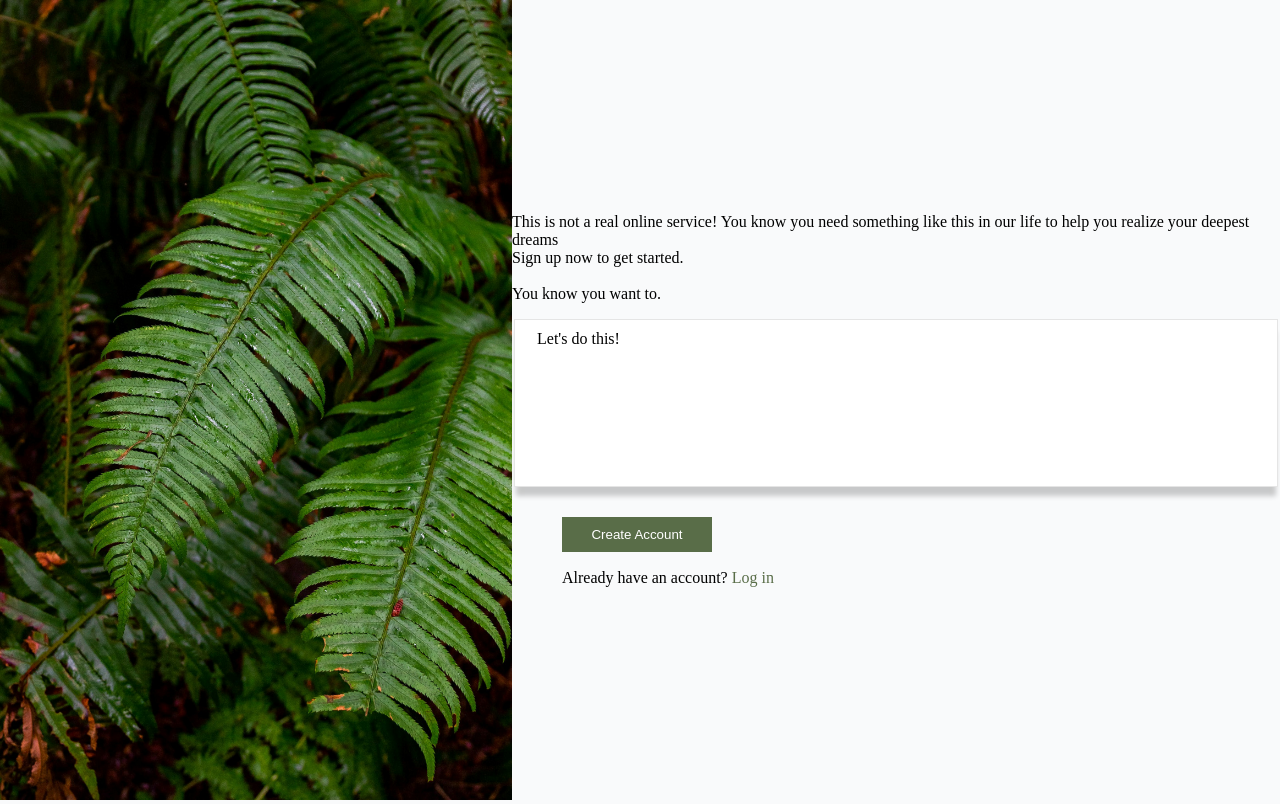
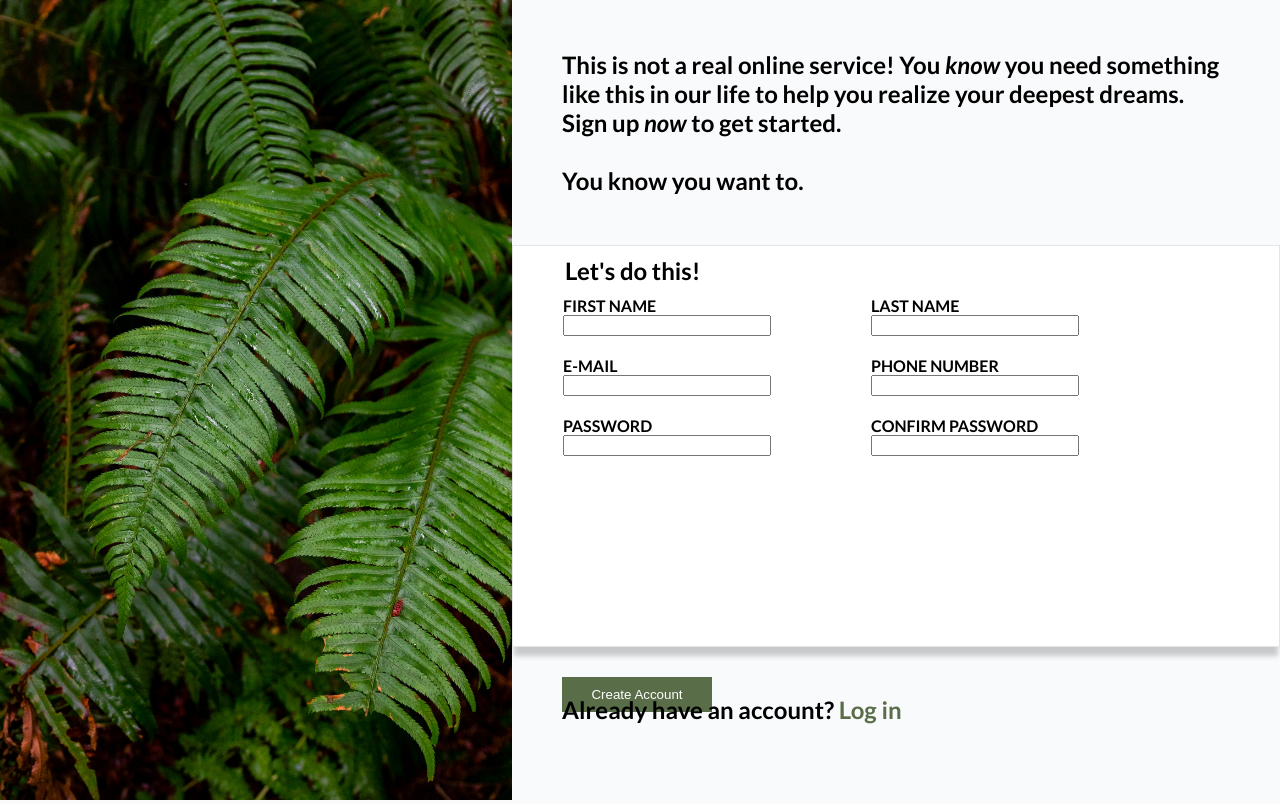
Before and after one commit to okularnik123/Sign-up-Form-Project, a plain HTML site: page index.html in a window 1280 px wide. Drawn offline with Linux system fonts and the light colour scheme.

Commit message:
Created structure of website Added some css

```diff
--- a/index.html
+++ b/index.html
@@ -16,15 +16,44 @@
     </div>
     <div id="form-content">
       <p>
-        This is not a real online service! You know you need something like this
-        in our life to help you realize your deepest dreams <br />
-        Sign up now to get started.
-        <br /><br />
+        This is not a real online service! You <i>know </i>you need something
+        like this in our life to help you realize your deepest dreams. <br />
+        Sign up <i>now</i> to get started. <br /><br />
         You know you want to.
       </p>
       <form action="">
         <fieldset>
           <legend>Let's do this!</legend>
+          <div class="form-row">
+            <div class="form-div">
+              <label for="firstname">FIRST NAME</label>
+              <input type="text" name="firstname" id="firstname" />
+            </div>
+            <div class="form-div">
+              <label for="lastname">LAST NAME</label>
+              <input type="text" name="lastname" id="lastname" />
+            </div>
+          </div>
+          <div class="form-row">
+            <div class="form-div">
+              <label for="email">E-MAIL</label>
+              <input type="email" name="email" id="email" />
+            </div>
+            <div class="form-div">
+              <label for="tel">PHONE NUMBER</label>
+              <input type="tel" name="tel" id="tel" />
+            </div>
+          </div>
+          <div class="form-row">
+            <div class="form-div">
+              <label for="password">PASSWORD</label>
+              <input type="password" name="password" id="password" />
+            </div>
+            <div class="form-div">
+              <label for="password">CONFIRM PASSWORD</label>
+              <input type="password" name="password1" id="password1" />
+            </div>
+          </div>
         </fieldset>
         <button>Create Account</button>
       </form>
--- a/style.css
+++ b/style.css
@@ -1,3 +1,4 @@
+@import url("https://fonts.googleapis.com/css2?family=Lato:ital,wght@0,400;0,700;1,400;1,700&display=swap");
 body {
   display: flex;
   margin: 0;
@@ -7,7 +8,15 @@ body {
 html {
   margin: 0;
   padding: 0;
+  font-family: Lato, sans-serif;
+  font-weight: 700;
 }
+
+@font-face {
+  font-family: my-cool-font;
+  src: url(Norse-Bold.otf);
+}
+
 #image-section {
   height: 100vh;
   width: 40%;
@@ -23,20 +32,33 @@ html {
   justify-content: center;
   align-content: center;
 }
+p {
+  padding-left: 50px;
+  width: 700px;
+  font-size: 1.5rem;
+  margin-bottom: 50px;
+}
 form {
-  height: 200px;
+  height: 400px;
 }
 fieldset {
   background-color: white;
   box-shadow: 0px 11px 5px -2px rgba(0, 0, 0, 0.2);
-  height: 150px;
+  height: 300px;
   border: 1px rgba(0, 0, 0, 0.1) solid;
   position: relative;
+  margin: 0;
+  padding: 50px;
+
+  display: flex;
+  flex-direction: column;
+  gap: 20px;
 }
 legend {
   position: absolute;
   top: 10px;
-  left: 20px;
+  left: 50px;
+  font-size: 1.5rem;
 }
 button {
   color: white;
@@ -50,7 +72,19 @@ button {
 form + p {
   margin-top: 50px;
   margin-left: 50px;
+  padding: 0;
 }
 a {
   color: #596d48;
 }
+.form-div {
+  display: flex;
+  flex-direction: column;
+}
+.form-div > input {
+  width: 200px;
+}
+.form-row {
+  display: flex;
+  gap: 100px;
+}
```
